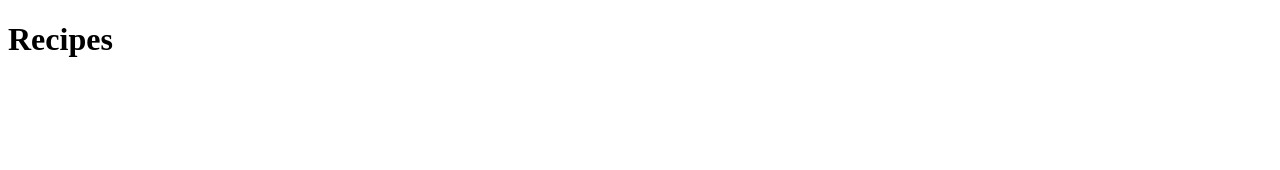
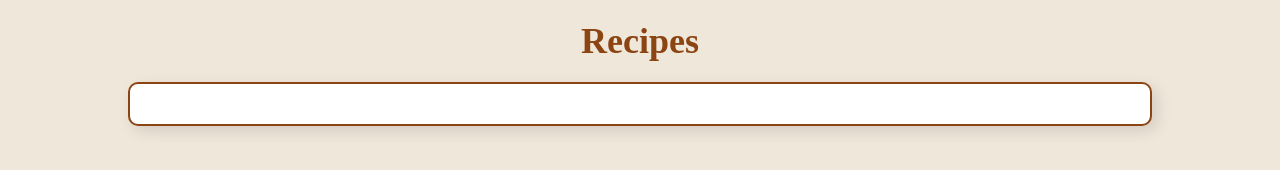
Before and after one commit to M1hkel/Sissejuhatuse_projekt, a plain HTML site: page recipes.html in a window 1280 px wide. Drawn offline with Linux system fonts and the light colour scheme.

Commit message:
kujundus.html

```diff
--- a/recipes.html
+++ b/recipes.html
@@ -1,6 +1,7 @@
 <!DOCTYPE html>
 <html>
 <head>
+    <link rel="stylesheet" type="text/css" href="kujundus.css">
     <title>Recipes</title>
     <script>
         // Use JavaScript to fetch and display recipes based on the category
```
